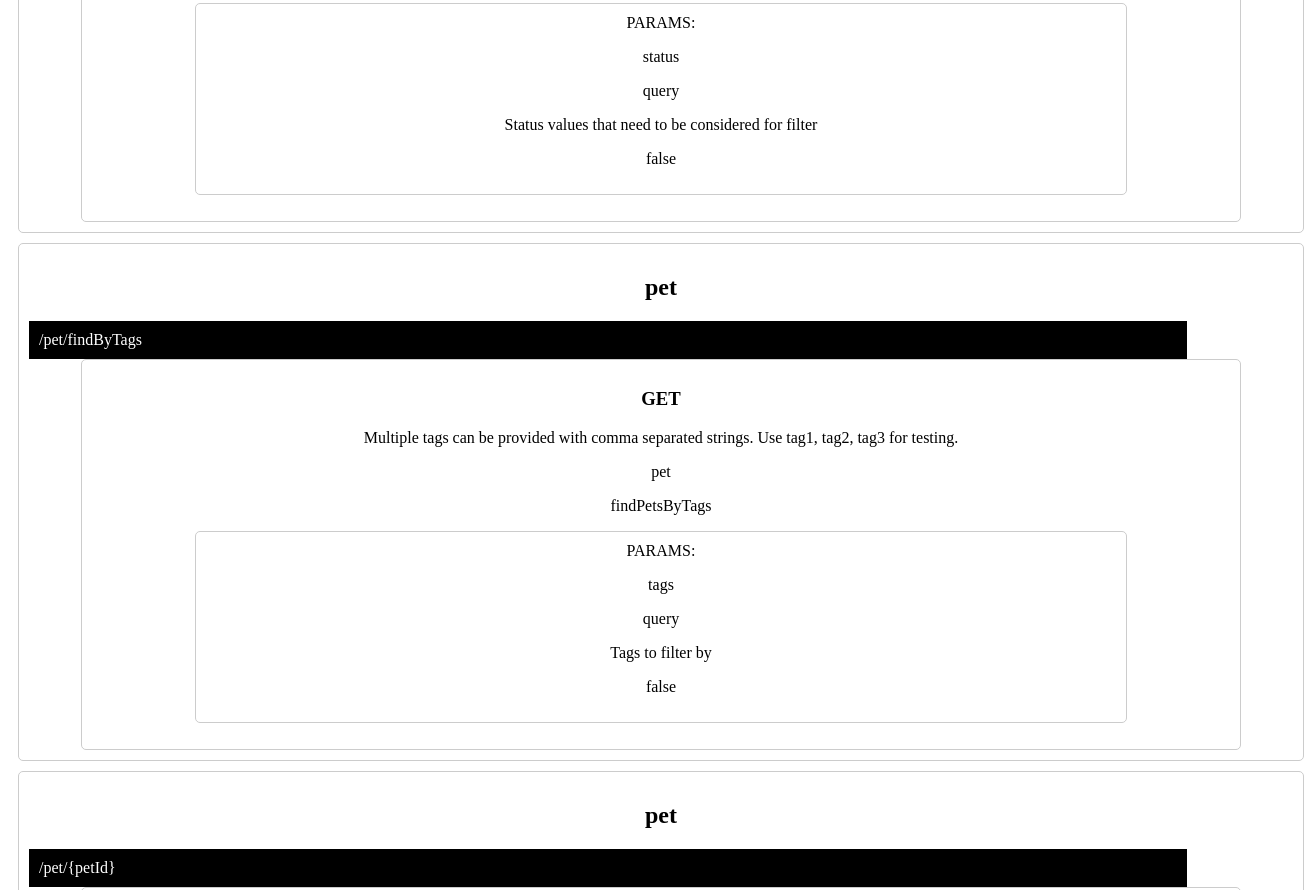
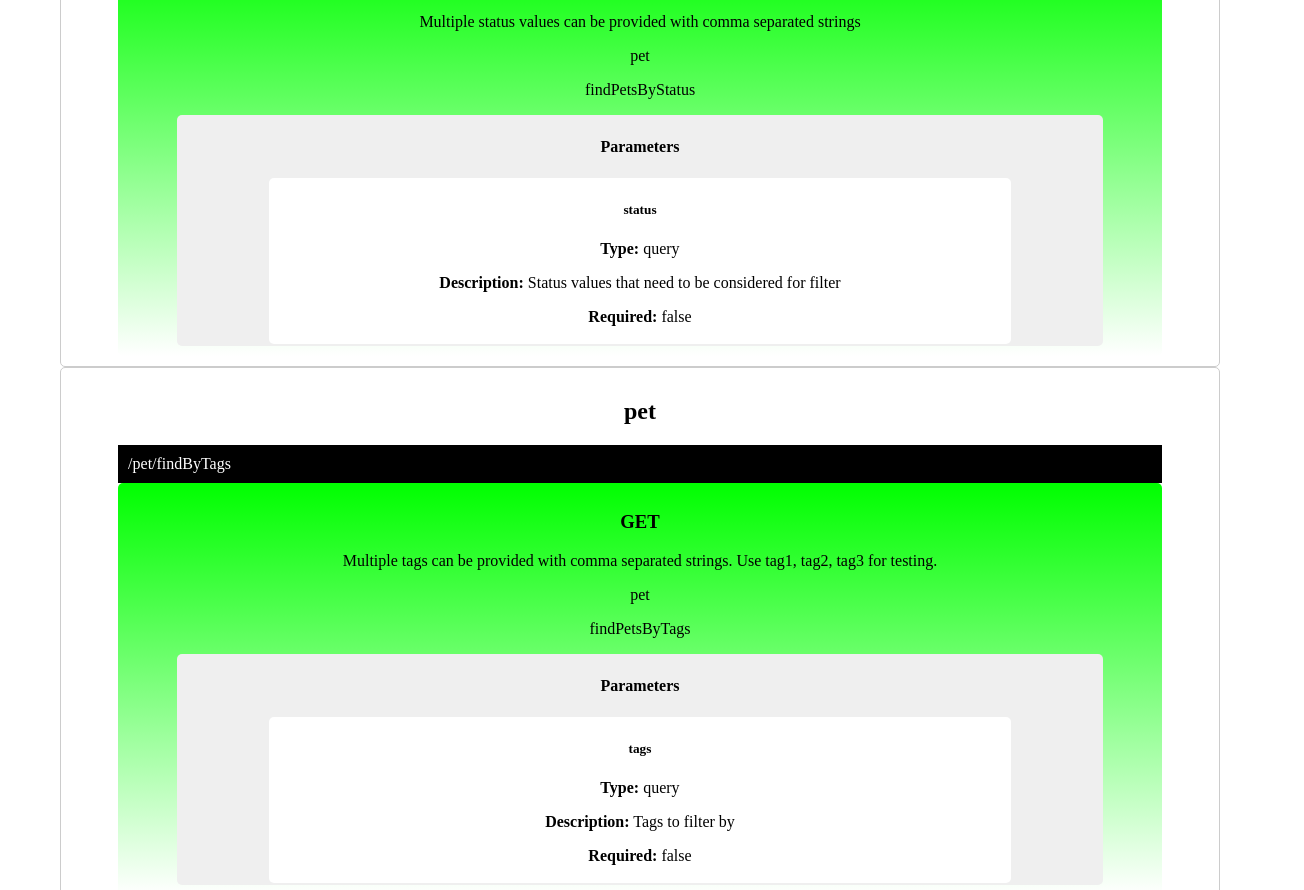
Before and after one commit to lbliii/api-docs-generator, a website: page index.html in a window 1280 px wide. Shown: the part 799-1689 px from the top of the page, 1304 px wide, since content can reach past the window. Drawn offline with Linux system fonts and the light colour scheme.

Commit message:
basic colorization

```diff
--- a/index.html
+++ b/index.html
@@ -3,6 +3,7 @@
     display: flex;
     flex-wrap: wrap;
     justify-content: center;
+    width: 100%;
 }
 .path {
     background-color: #000;
@@ -10,6 +11,7 @@
     padding: 10px;
     width: 90%;
     text-align: left;
+    margin: 0 auto;
 }
 .path-details {
     background-color: #f5f5f5;
@@ -21,8 +23,8 @@
     text-align: center;
 }
 .get {
-    background-color: ;
-    border: 1px solid #ccc;
+
+    background-image: linear-gradient(to bottom, #00FF00, #fff);
     border-radius: 5px;
     padding: 10px;
     margin: 0 auto;
@@ -30,8 +32,7 @@
     text-align: center;
 }
 .post {
-    background-color: ;
-    border: 1px solid #ccc;
+    background-image: linear-gradient(to bottom, #0000FF, #fff);
     border-radius: 5px;
     padding: 10px;
     margin: 0 auto;
@@ -39,8 +40,7 @@
     text-align: center;
 }
 .put {
-    background-color: ;
-    border: 1px solid #ccc;
+    background-image: linear-gradient(to bottom, #FFFF00, #fff);
     border-radius: 5px;
     padding: 10px;
     margin: 0 auto;
@@ -48,8 +48,7 @@
     text-align: center;
 }
 .delete {
-    background-color: ;
-    border: 1px solid #ccc;
+    background-image: linear-gradient(to bottom, #FF0000, #fff);
     border-radius: 5px;
     padding: 10px;
     margin: 0 auto;
@@ -57,12 +56,19 @@
     text-align: center;
 }
 .parameter {
-    background-color: ;
-    border: 1px solid #ccc;
+    background-color: #fff;
     border-radius: 5px;
-    padding: 10px;
+    padding: 2px;
     margin: 0 auto;
     width: 80%;
+    text-align: center;
+}
+.parameters {
+    background-color: #efefef;
+    border-radius: 5px;
+    padding: 2px;
+    margin: 0 auto;
+    width: 90%;
     text-align: center;
 }
 
@@ -71,8 +77,8 @@
     border: 1px solid #ccc;
     border-radius: 5px;
     padding: 10px;
-    margin: 10px;
-    width: 100%;
+    margin: 0 auto;
+    width: 90%;
     text-align: center;
 }
 </style><section class="set">
@@ -83,13 +89,19 @@
         <p>Add a new pet to the store</p>
         <p>pet</p>
         <p>addPet</p>
-        <p></p>
+        <div class="parameters">
+            <h4>Parameters</h4>
+
+            </div>
         </div> <div class="put">
         <h3>PUT</h3>
         <p>Update an existing pet by Id</p>
         <p>pet</p>
         <p>updatePet</p>
-        <p></p>
+        <div class="parameters">
+            <h4>Parameters</h4>
+
+            </div>
         </div>
       </section><section class="set">
       <h2>pet</h2>
@@ -99,12 +111,15 @@
         <p>Multiple status values can be provided with comma separated strings</p>
         <p>pet</p>
         <p>findPetsByStatus</p>
-        <p><div class="parameter"> PARAMS:
-            <p>status</p>
-            <p>query</p>
-            <p>Status values that need to be considered for filter</p>
-            <p>false</p>
-            </div></p>
+            <div class="parameters">
+            <h4>Parameters</h4>
+            <div class="parameter">
+            <h5>status</h5>
+            <p><strong>Type:</strong> query</p>
+            <p><strong>Description:</strong> Status values that need to be considered for filter</p>
+            <p><strong>Required:</strong> false</p>
+            </div>
+            </div>
         </div>
       </section><section class="set">
       <h2>pet</h2>
@@ -114,12 +129,15 @@
         <p>Multiple tags can be provided with comma separated strings. Use tag1, tag2, tag3 for testing.</p>
         <p>pet</p>
         <p>findPetsByTags</p>
-        <p><div class="parameter"> PARAMS:
-            <p>tags</p>
-            <p>query</p>
-            <p>Tags to filter by</p>
-            <p>false</p>
-            </div></p>
+            <div class="parameters">
+            <h4>Parameters</h4>
+            <div class="parameter">
+            <h5>tags</h5>
+            <p><strong>Type:</strong> query</p>
+            <p><strong>Description:</strong> Tags to filter by</p>
+            <p><strong>Required:</strong> false</p>
+            </div>
+            </div>
         </div>
       </section><section class="set">
       <h2>pet</h2>
@@ -129,49 +147,58 @@
         <p>Returns a single pet</p>
         <p>pet</p>
         <p>getPetById</p>
-        <p><div class="parameter"> PARAMS:
-            <p>petId</p>
-            <p>path</p>
-            <p>ID of pet to return</p>
-            <p>true</p>
-            </div></p>
+            <div class="parameters">
+            <h4>Parameters</h4>
+            <div class="parameter">
+            <h5>petId</h5>
+            <p><strong>Type:</strong> path</p>
+            <p><strong>Description:</strong> ID of pet to return</p>
+            <p><strong>Required:</strong> true</p>
+            </div>
+            </div>
         </div> <div class="post">
         <h3>POST</h3>
         <p></p>
         <p>pet</p>
         <p>updatePetWithForm</p>
-        <p><div class="parameter"> PARAMS:
-            <p>petId</p>
-            <p>path</p>
-            <p>ID of pet that needs to be updated</p>
-            <p>true</p>
-            </div>, <div class="parameter"> PARAMS:
-            <p>name</p>
-            <p>query</p>
-            <p>Name of pet that needs to be updated</p>
-            <p>undefined</p>
-            </div>, <div class="parameter"> PARAMS:
-            <p>status</p>
-            <p>query</p>
-            <p>Status of pet that needs to be updated</p>
-            <p>undefined</p>
-            </div></p>
+        <div class="parameters">
+            <h4>Parameters</h4>
+            <div class="parameter">
+            <h5>petId</h5>
+            <p><strong>Type:</strong> path</p>
+            <p><strong>Description:</strong> ID of pet that needs to be updated</p>
+            <p><strong>Required:</strong> true</p>
+            </div><div class="parameter">
+            <h5>name</h5>
+            <p><strong>Type:</strong> query</p>
+            <p><strong>Description:</strong> Name of pet that needs to be updated</p>
+            <p><strong>Required:</strong> undefined</p>
+            </div><div class="parameter">
+            <h5>status</h5>
+            <p><strong>Type:</strong> query</p>
+            <p><strong>Description:</strong> Status of pet that needs to be updated</p>
+            <p><strong>Required:</strong> undefined</p>
+            </div>
+            </div>
         </div>  <div class="delete">
         <h3>DELETE</h3>
         <p></p>
         <p>pet</p>
         <p>deletePet</p>
-        <p><div class="parameter"> PARAMS:
-            <p>api_key</p>
-            <p>header</p>
-            <p></p>
-            <p>false</p>
-            </div>, <div class="parameter"> PARAMS:
-            <p>petId</p>
-            <p>path</p>
-            <p>Pet id to delete</p>
-            <p>true</p>
-            </div></p>
+        <div class="parameters">
+            <h4>Parameters</h4>
+            <div class="parameter">
+            <h5>api_key</h5>
+            <p><strong>Type:</strong> header</p>
+            <p><strong>Description:</strong> </p>
+            <p><strong>Required:</strong> false</p>
+            </div><div class="parameter">
+            <h5>petId</h5>
+            <p><strong>Type:</strong> path</p>
+            <p><strong>Description:</strong> Pet id to delete</p>
+            <p><strong>Required:</strong> true</p>
+            </div>
+            </div>
         </div>
       </section><section class="set">
       <h2>pet</h2>
@@ -181,17 +208,20 @@
         <p></p>
         <p>pet</p>
         <p>uploadFile</p>
-        <p><div class="parameter"> PARAMS:
-            <p>petId</p>
-            <p>path</p>
-            <p>ID of pet to update</p>
-            <p>true</p>
-            </div>, <div class="parameter"> PARAMS:
-            <p>additionalMetadata</p>
-            <p>query</p>
-            <p>Additional Metadata</p>
-            <p>false</p>
-            </div></p>
+        <div class="parameters">
+            <h4>Parameters</h4>
+            <div class="parameter">
+            <h5>petId</h5>
+            <p><strong>Type:</strong> path</p>
+            <p><strong>Description:</strong> ID of pet to update</p>
+            <p><strong>Required:</strong> true</p>
+            </div><div class="parameter">
+            <h5>additionalMetadata</h5>
+            <p><strong>Type:</strong> query</p>
+            <p><strong>Description:</strong> Additional Metadata</p>
+            <p><strong>Required:</strong> false</p>
+            </div>
+            </div>
         </div>
       </section><section class="set">
       <h2>store</h2>
@@ -201,7 +231,10 @@
         <p>Returns a map of status codes to quantities</p>
         <p>store</p>
         <p>getInventory</p>
-        <p></p>
+            <div class="parameters">
+            <h4>Parameters</h4>
+
+            </div>
         </div>
       </section><section class="set">
       <h2>store</h2>
@@ -211,7 +244,10 @@
         <p>Place a new order in the store</p>
         <p>store</p>
         <p>placeOrder</p>
-        <p></p>
+        <div class="parameters">
+            <h4>Parameters</h4>
+
+            </div>
         </div>
       </section><section class="set">
       <h2>store</h2>
@@ -221,23 +257,29 @@
         <p>For valid response try integer IDs with value <= 5 or > 10. Other values will generate exceptions.</p>
         <p>store</p>
         <p>getOrderById</p>
-        <p><div class="parameter"> PARAMS:
-            <p>orderId</p>
-            <p>path</p>
-            <p>ID of order that needs to be fetched</p>
-            <p>true</p>
-            </div></p>
+            <div class="parameters">
+            <h4>Parameters</h4>
+            <div class="parameter">
+            <h5>orderId</h5>
+            <p><strong>Type:</strong> path</p>
+            <p><strong>Description:</strong> ID of order that needs to be fetched</p>
+            <p><strong>Required:</strong> true</p>
+            </div>
+            </div>
         </div>   <div class="delete">
         <h3>DELETE</h3>
         <p>For valid response try integer IDs with value < 1000. Anything above 1000 or nonintegers will generate API errors</p>
         <p>store</p>
         <p>deleteOrder</p>
-        <p><div class="parameter"> PARAMS:
-            <p>orderId</p>
-            <p>path</p>
-            <p>ID of the order that needs to be deleted</p>
-            <p>true</p>
-            </div></p>
+        <div class="parameters">
+            <h4>Parameters</h4>
+            <div class="parameter">
+            <h5>orderId</h5>
+            <p><strong>Type:</strong> path</p>
+            <p><strong>Description:</strong> ID of the order that needs to be deleted</p>
+            <p><strong>Required:</strong> true</p>
+            </div>
+            </div>
         </div>
       </section><section class="set">
       <h2>user</h2>
@@ -247,7 +289,10 @@
         <p>This can only be done by the logged in user.</p>
         <p>user</p>
         <p>createUser</p>
-        <p></p>
+        <div class="parameters">
+            <h4>Parameters</h4>
+
+            </div>
         </div>
       </section><section class="set">
       <h2>user</h2>
@@ -257,7 +302,10 @@
         <p>Creates list of users with given input array</p>
         <p>user</p>
         <p>createUsersWithListInput</p>
-        <p></p>
+        <div class="parameters">
+            <h4>Parameters</h4>
+
+            </div>
         </div>
       </section><section class="set">
       <h2>user</h2>
@@ -267,17 +315,20 @@
         <p></p>
         <p>user</p>
         <p>loginUser</p>
-        <p><div class="parameter"> PARAMS:
-            <p>username</p>
-            <p>query</p>
-            <p>The user name for login</p>
-            <p>false</p>
-            </div>, <div class="parameter"> PARAMS:
-            <p>password</p>
-            <p>query</p>
-            <p>The password for login in clear text</p>
-            <p>false</p>
-            </div></p>
+            <div class="parameters">
+            <h4>Parameters</h4>
+            <div class="parameter">
+            <h5>username</h5>
+            <p><strong>Type:</strong> query</p>
+            <p><strong>Description:</strong> The user name for login</p>
+            <p><strong>Required:</strong> false</p>
+            </div><div class="parameter">
+            <h5>password</h5>
+            <p><strong>Type:</strong> query</p>
+            <p><strong>Description:</strong> The password for login in clear text</p>
+            <p><strong>Required:</strong> false</p>
+            </div>
+            </div>
         </div>
       </section><section class="set">
       <h2>user</h2>
@@ -287,7 +338,10 @@
         <p></p>
         <p>user</p>
         <p>logoutUser</p>
-        <p></p>
+            <div class="parameters">
+            <h4>Parameters</h4>
+
+            </div>
         </div>
       </section><section class="set">
       <h2>user</h2>
@@ -297,33 +351,42 @@
         <p></p>
         <p>user</p>
         <p>getUserByName</p>
-        <p><div class="parameter"> PARAMS:
-            <p>username</p>
-            <p>path</p>
-            <p>The name that needs to be fetched. Use user1 for testing. </p>
-            <p>true</p>
-            </div></p>
+            <div class="parameters">
+            <h4>Parameters</h4>
+            <div class="parameter">
+            <h5>username</h5>
+            <p><strong>Type:</strong> path</p>
+            <p><strong>Description:</strong> The name that needs to be fetched. Use user1 for testing. </p>
+            <p><strong>Required:</strong> true</p>
+            </div>
+            </div>
         </div>  <div class="put">
         <h3>PUT</h3>
         <p>This can only be done by the logged in user.</p>
         <p>user</p>
         <p>updateUser</p>
-        <p><div class="parameter"> PARAMS:
-            <p>username</p>
-            <p>path</p>
-            <p>name that need to be deleted</p>
-            <p>true</p>
-            </div></p>
+        <div class="parameters">
+            <h4>Parameters</h4>
+            <div class="parameter">
+            <h5>username</h5>
+            <p><strong>Type:</strong> path</p>
+            <p><strong>Description:</strong> name that need to be deleted</p>
+            <p><strong>Required:</strong> true</p>
+            </div>
+            </div>
         </div> <div class="delete">
         <h3>DELETE</h3>
         <p>This can only be done by the logged in user.</p>
         <p>user</p>
         <p>deleteUser</p>
-        <p><div class="parameter"> PARAMS:
-            <p>username</p>
-            <p>path</p>
-            <p>The name that needs to be deleted</p>
-            <p>true</p>
-            </div></p>
+        <div class="parameters">
+            <h4>Parameters</h4>
+            <div class="parameter">
+            <h5>username</h5>
+            <p><strong>Type:</strong> path</p>
+            <p><strong>Description:</strong> The name that needs to be deleted</p>
+            <p><strong>Required:</strong> true</p>
+            </div>
+            </div>
         </div>
       </section>
```
Also changed, not shown: index.js (+41 -23 lines).
